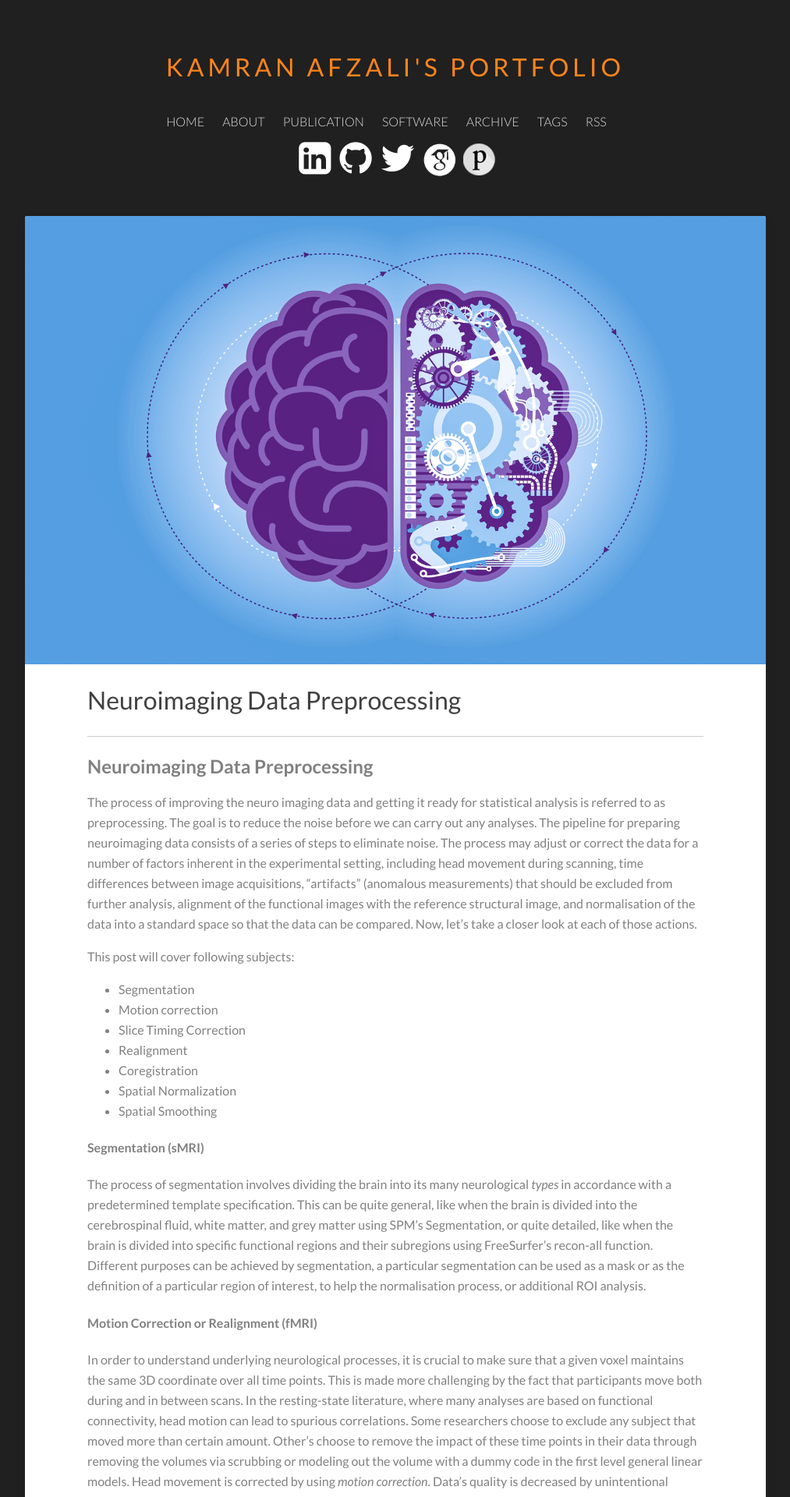
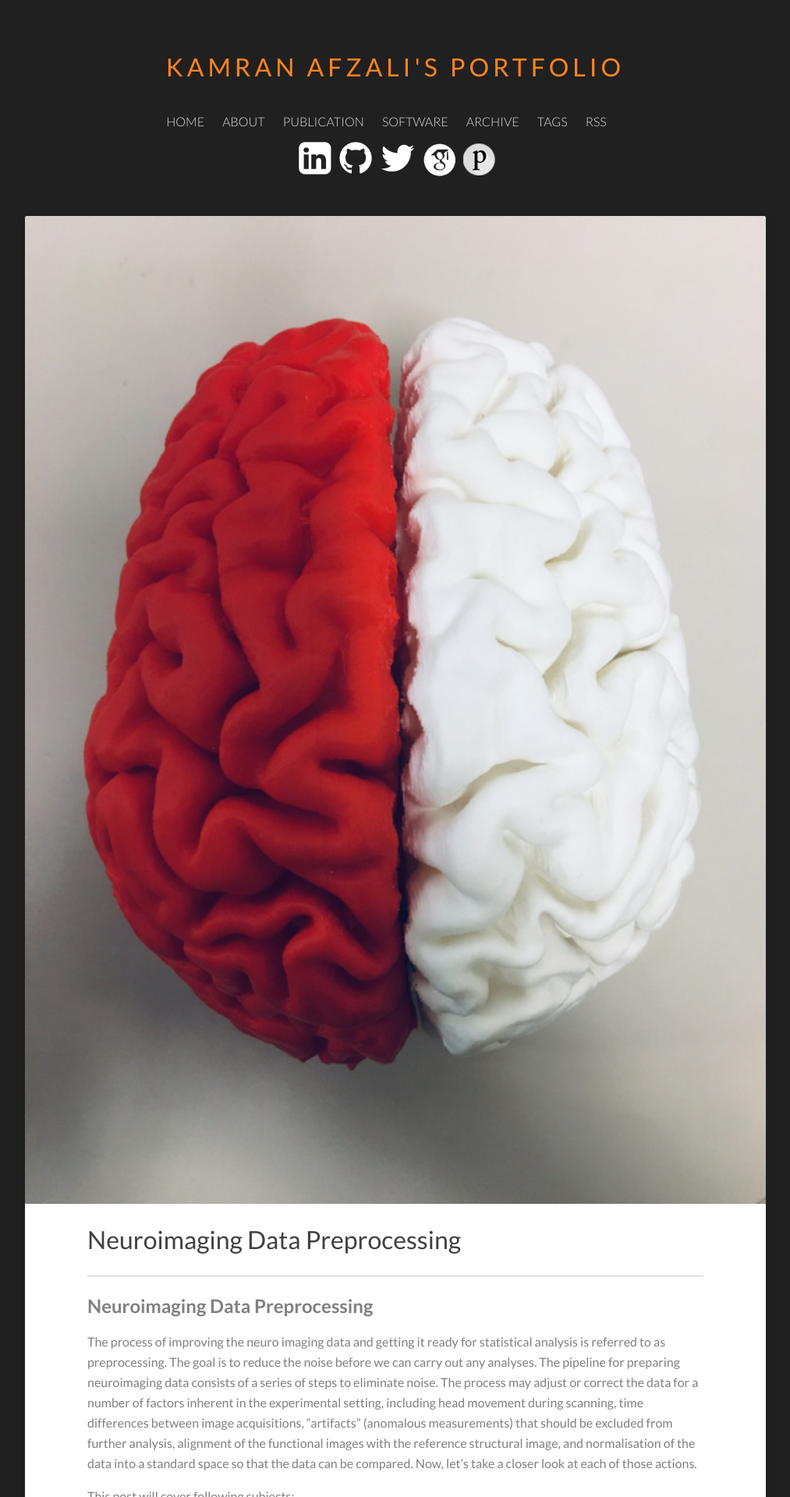
Before and after one commit to Kamran-Afzali/Kamran-Afzali.github.io, a Jekyll site: the page built from _posts/2023-06-28-Preprocessing.md, in a window 1280 px wide. Shown: the top 1920 px of the page at 78% size, without its empty margins (133-1146 px from the left). Built offline with Jekyll 4.4.1, drawn with Linux system fonts in a browser that asks for light colours.

Commit message:
Update 2023-06-28-Preprocessing.md

```diff
--- a/_posts/2023-06-28-Preprocessing.md
+++ b/_posts/2023-06-28-Preprocessing.md
@@ -2,7 +2,7 @@
 layout: post
 categories: posts
 title: Neuroimaging Data Preprocessing
-featured-image: /images/machineLearning.png
+featured-image: /images/NI.jpg
 tags: [Preprocessing, NeuroImaging, Nifti]
 date-string: June 2023
 ---
```
